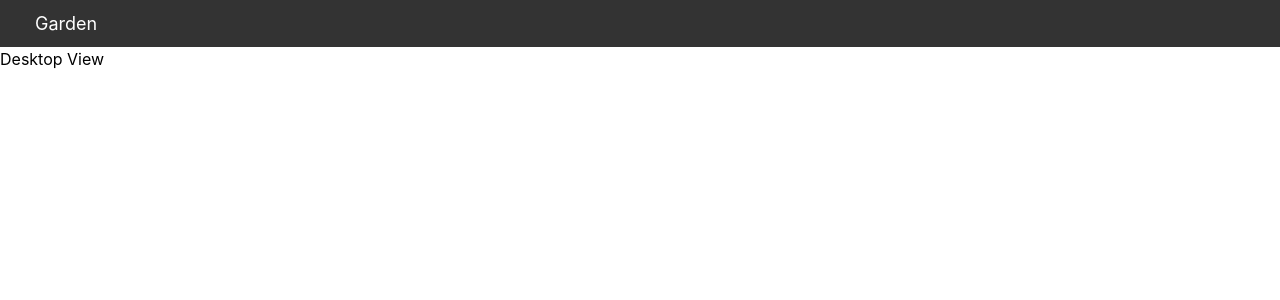
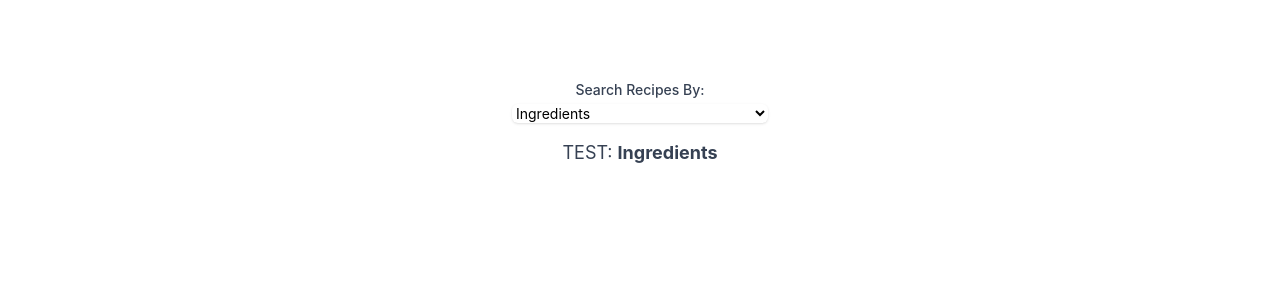
Before and after one commit to nsriv531/Cook-N-Plot, a React (Create React App) app: page /search in a window 1280 px wide. Shown: the top 300 px of the page. Built offline with nearby package versions, Linux system fonts and the light colour scheme.

Commit message:
Search select bar implemented with variable calling

```diff
--- a/src/App.js
+++ b/src/App.js
@@ -4,46 +4,14 @@ import { BrowserRouter as Router, Routes, Route, useLocation } from "react-route
 import React, { useEffect, useState } from 'react';
 import Home from "./pages/Home";
 import Search from "./pages/Search";
-import Header from './components/Header';
-
-const Layout = ({ children }) => {
-  const location = useLocation();
-  const [showHeader, setShowHeader] = useState(true);
-  const [animateOut, setAnimateOut] = useState(false);
-
-  // List of paths where the header should be hidden
-  const hideHeaderPaths = ['/'];
-
-  useEffect(() => {
-    if (hideHeaderPaths.includes(location.pathname)) {
-      // Start exit animation before hiding the header
-      setAnimateOut(true);
-      setTimeout(() => {
-        setShowHeader(false); // Hide after animation
-        setAnimateOut(false); // Reset animation state
-      }, 1000); // Match this duration to the CSS animation
-    } else {
-      setShowHeader(true);
-    }
-  }, [location.pathname]);
-
-  return (
-    <>
-      {showHeader && <Header animateOut={animateOut} />}
-      {children}
-    </>
-  );
-};
 
 function App() {
   return (
     <Router>
-      <Layout>
-        <Routes>
-          <Route path="/" element={<Home />} />
-          <Route path="/search" element={<Search />} />
-        </Routes>
-      </Layout>
+      <Routes>
+        <Route path="/" element={<Home />} />
+        <Route path="/search" element={<Search />} />
+      </Routes>
     </Router>
   );
 }
--- a/src/components/Header.css
+++ /dev/null
@@ -1,57 +0,0 @@
-@keyframes headerActive {
-    from {
-        transform: translateY(-100%);
-      }
-      to {
-        transform: translateY(0);
-      }
-}
-
-@keyframes headerInactive {
-    from {
-      transform: translateY(0);
-    }
-    to {
-      transform: translateY(-100%);
-    }
-  }
-
-.header {
-    background-color: #333;
-    color: white;
-    padding: 10px 20px;
-    display: flex;
-    justify-content: space-between;
-    align-items: center;
-    animation: headerActive 1s;
-
-  }
-
-  .header.slide-out {
-    animation: headerInactive 0.8s ease-out forwards; /* Slide-out animation */
-  }
-
-  .header .logo h1 {
-    margin: 0;
-    font-size: 24px;
-  }
-
-  .header nav ul {
-    list-style-type: none;
-    display: flex;
-    margin: 0;
-  }
-
-  .header nav ul li {
-    margin: 0 15px;
-  }
-
-  .header nav ul li a {
-    color: white;
-    text-decoration: none;
-    font-size: 18px;
-  }
-
-  .header nav ul li a:hover {
-    text-decoration: underline;
-  }
--- a/src/components/Header.js
+++ b/src/components/Header.js
@@ -1,17 +1,47 @@
-import React from 'react';
+import React, { useState, useEffect } from "react";
 import { Link } from 'react-router-dom';
-import './Header.css';
 
-const Header = ({ animateOut }) => {
-  return (
-    <header className={`header ${animateOut ? 'slide-out' : ''}`}>
-      <nav>
-        <ul>
-          <li><Link to="/">Garden</Link></li>
-        </ul>
-      </nav>
-    </header>
-  );
-}
+const Header = () => {
+const [isHeaderVisible, setIsHeaderVisible] = useState(false);
+
+useEffect(() => {
+	// Function to handle cursor movement
+	const handleMouseMove = (e) => {
+	if (e.clientY < 50) {
+		setIsHeaderVisible(true);
+	} else {
+		setIsHeaderVisible(false);
+	}
+	};
+
+	// Add mousemove event listener
+	document.addEventListener("mousemove", handleMouseMove);
+
+	// Cleanup the event listener on component unmount
+	return () => {
+	document.removeEventListener("mousemove", handleMouseMove);
+	};
+}, []);
+
+return (
+	<header
+		style={{
+			position: "fixed",
+			top: 0,
+			left: 0,
+			width: "100%",
+			backgroundColor: "#333",
+			color: "#fff",
+			padding: "20px",
+			transform: isHeaderVisible ? "translateY(0)" : "translateY(-100%)",
+			transition: "transform 0.6s",
+		}}
+	>
+		<nav>
+			<Link to={"/"} class="font-medium  text-left text-black hover:underline ">Garden</Link>
+		</nav>
+	</header>
+);
+};
 
 export default Header;
--- /dev/null
+++ b/src/components/SearchDropdown.js
@@ -0,0 +1,46 @@
+import React, { useState, useEffect, useRef } from 'react';
+
+const SearchDropdown = () => {
+  const [isOpen, setIsOpen] = useState(false); // State to control dropdown visibility
+  const dropdownRef = useRef(null);
+
+  const [selectedSearchOption, setSelectedSearchOption] = useState("Ingredients");
+
+  const handleChange = (event) => {
+    setSelectedSearchOption(event.target.value);
+  };
+
+  // Close the dropdown if clicked outside
+  useEffect(() => {
+    const handleClickOutside = (event) => {
+      if (dropdownRef.current && !dropdownRef.current.contains(event.target)) {
+        setIsOpen(false);
+      }
+    };
+
+    document.addEventListener('mousedown', handleClickOutside);
+    return () => document.removeEventListener('mousedown', handleClickOutside);
+  }, []);
+
+  return (
+    <div class="w-64 items-center justify-center ">
+        <label class="block text-sm font-medium text-gray-700">Search Recipes By:</label>
+        <select
+            id="option"
+            name="option"
+            value={selectedSearchOption}
+            onChange={handleChange}
+            class="mt-1 block w-full rounded-md border-gray-300 shadow-sm focus:border-indigo-500 focus:ring-indigo-500 sm:text-sm"
+        >
+            <option>Ingredients</option>
+            <option>Recipes</option>
+        </select>
+
+        <p className="mt-4 text-lg text-gray-700">
+            TEST: <span className="font-bold">{selectedSearchOption}</span>
+        </p>
+    </div>
+  );
+};
+
+export default SearchDropdown;
--- a/src/pages/search.js
+++ b/src/pages/search.js
@@ -1,6 +1,6 @@
 import React, { useState, useEffect } from 'react';
-import { BrowserRouter as Router, Routes, Route } from "react-router-dom";
-
+import Header from '../components/Header';
+import SearchDropdown from '../components/SearchDropdown';
 
 
 function Search() {
@@ -18,13 +18,17 @@ function Search() {
 
   return (
     <>
-
-       <div className="Search">
+      <Header />
+      <div className="Search" class="">
+        <div class="pt-20 text-center flex items-center justify-center">
         {windowWidth > 768 ? (
-            <h1>Desktop View</h1>
+            <>
+				<SearchDropdown />
+			</>
         ) : (
             <h1>Mobile View</h1>
         )}
+        </div>
       </div>
     </>
   );
```
Lines whose indentation alone changed are shown as unchanged.
